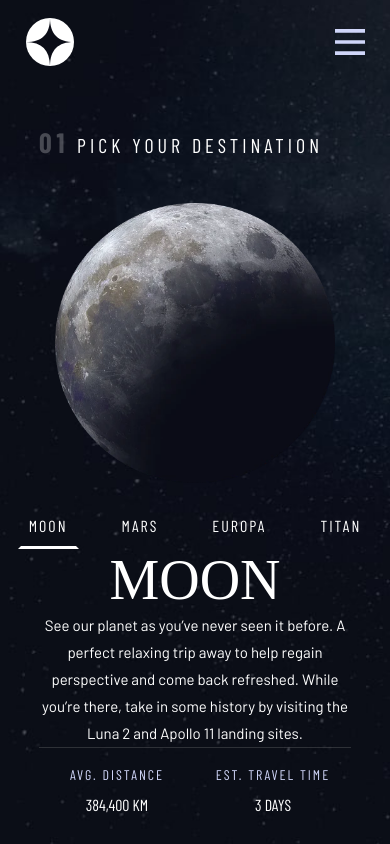
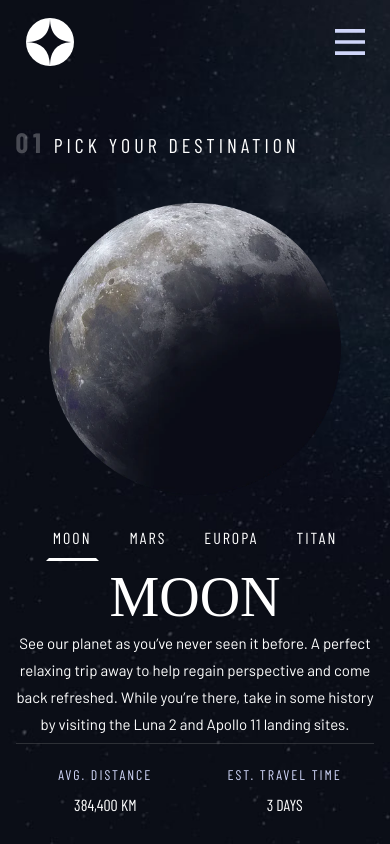
Before and after one commit to floreperche/space-tourism-website, a React (Vite) app: page /destination in a window 390 px wide. Built offline with nearby package versions, Linux system fonts and the light colour scheme; a web font is replaced by a local one.

Commit message:
mobile for Destination

```diff
--- a/src/pages/Destination/Destination.css
+++ b/src/pages/Destination/Destination.css
@@ -165,4 +165,16 @@
   .destination .background {
     background-image: url("../../assets/backgrounds/background-destination-mobile.jpg");
   }
+  .destination-body {
+    padding: 0vh 4vw;
+  }
+
+  .planet-selector {
+    gap: 24px;
+  }
+
+  .planet-selector div {
+    gap: 24px;
+    padding: 4px 4px;
+  }
 }
```
